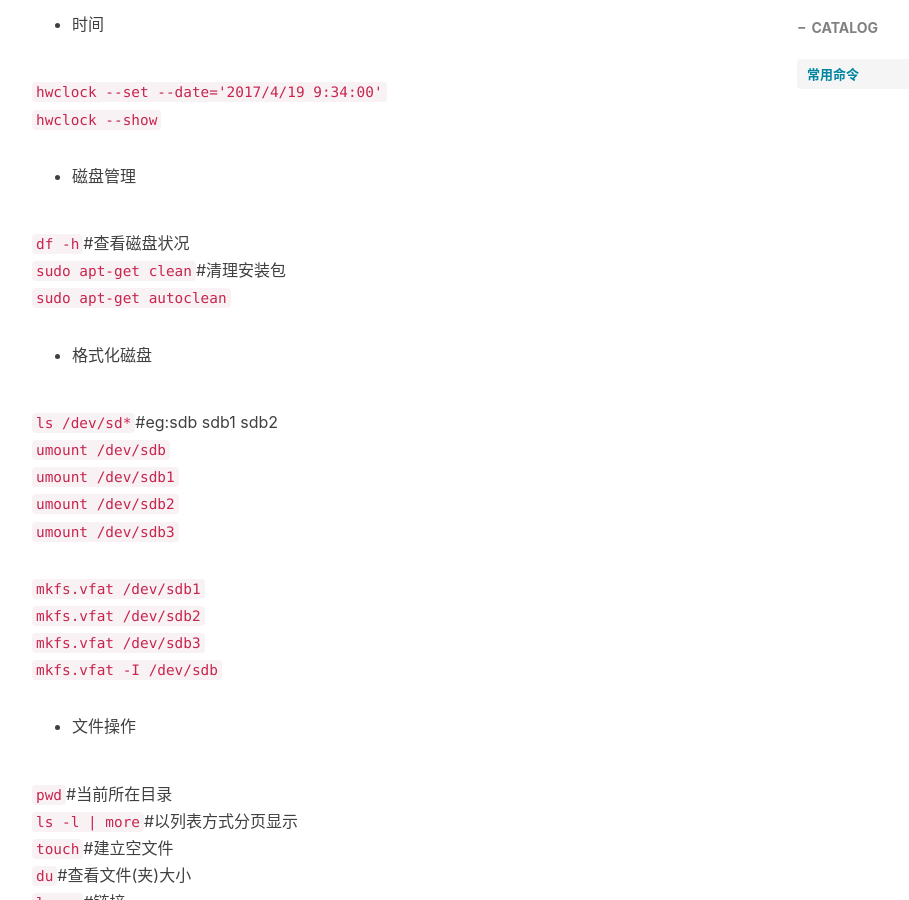
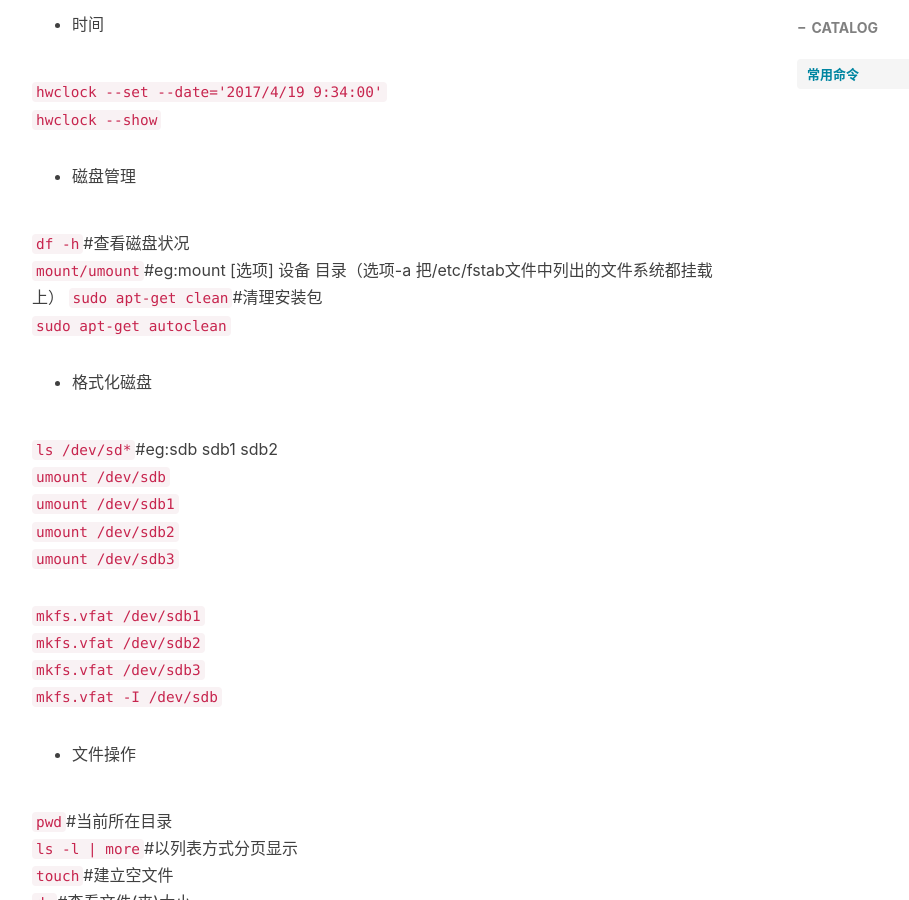
Before and after one commit to Lmonologue/baymax.github.io, a Jekyll site: the page built from _posts/2017-05-04-linux常用命令.md, in a window 1280 px wide and 900 px high, scrolled down 1827 px. Shown: the whole window, without its empty margins (233-1142 px from the left). Built offline with Jekyll 4.4.1, drawn with Linux system fonts in a browser that asks for light colours; nearby versions of some CDN libraries; comment, search, counter and statistics services are not loaded; some of the changed lines change nothing that is shown.

Commit message:
Update 2017-05-04-linux常用命令.md

```diff
--- a/_posts/2017-05-04-linux常用命令.md
+++ b/_posts/2017-05-04-linux常用命令.md
@@ -1,7 +1,7 @@
 ---
 layout:         post
 title:          "linux常用命令"
-subtitle:       "配网"
+subtitle:       "常用命令"
 date:           2017-05-04
 author:         "HJ"
 header-img:     "img/post-bg-2017.jpg"
@@ -73,6 +73,7 @@ network={
 - 磁盘管理
 
 `df -h`#查看磁盘状况
+`mount/umount`#eg:mount [选项] 设备 目录（选项-a 把/etc/fstab文件中列出的文件系统都挂载上）
 `sudo apt-get clean`#清理安装包
 `sudo apt-get autoclean`
 
```
